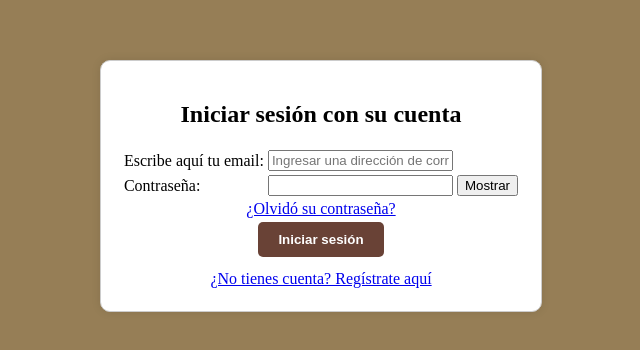
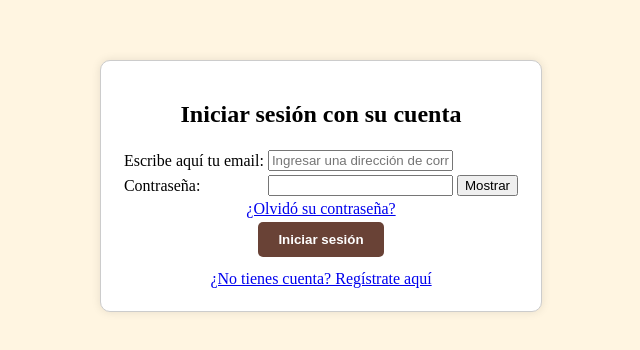
Before and after one commit to sergiomcl/Pasteleria, a plain HTML site: page login.html in a window 1280 px wide. Shown: the part 214-564 px from the top of the page, without its empty margins (319-959 px from the left). Drawn offline with Linux system fonts and the light colour scheme.

Commit message:
cambio en colores

```diff
--- a/login.html
+++ b/login.html
@@ -12,7 +12,7 @@
             align-items: center;       /* Centrado vertical */
             height: 100vh;             /* Ocupa toda la altura */
             margin: 0;
-            background-color: #967e56;
+            background-color: #FFF5E1;
         }
 
         #formulario {
```
Also changed, not shown: registro.html (+1 -1 lines).
